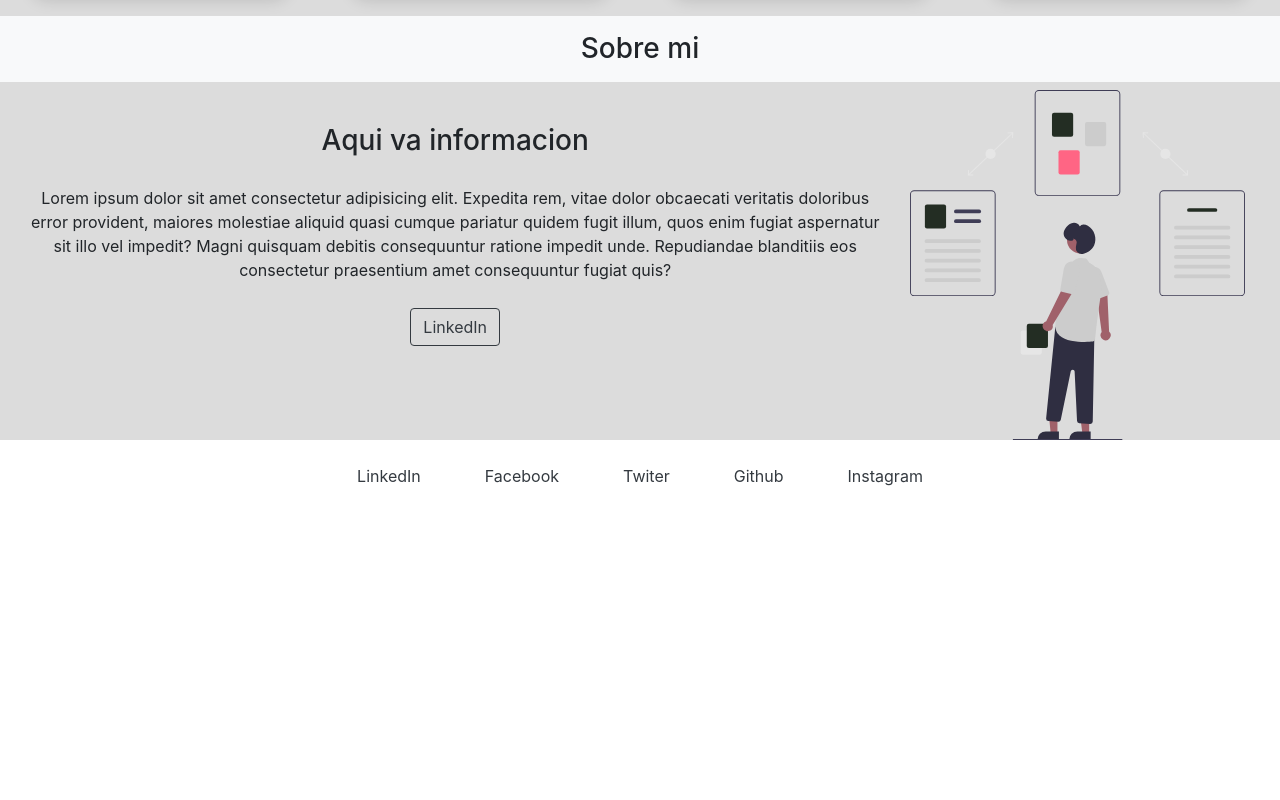
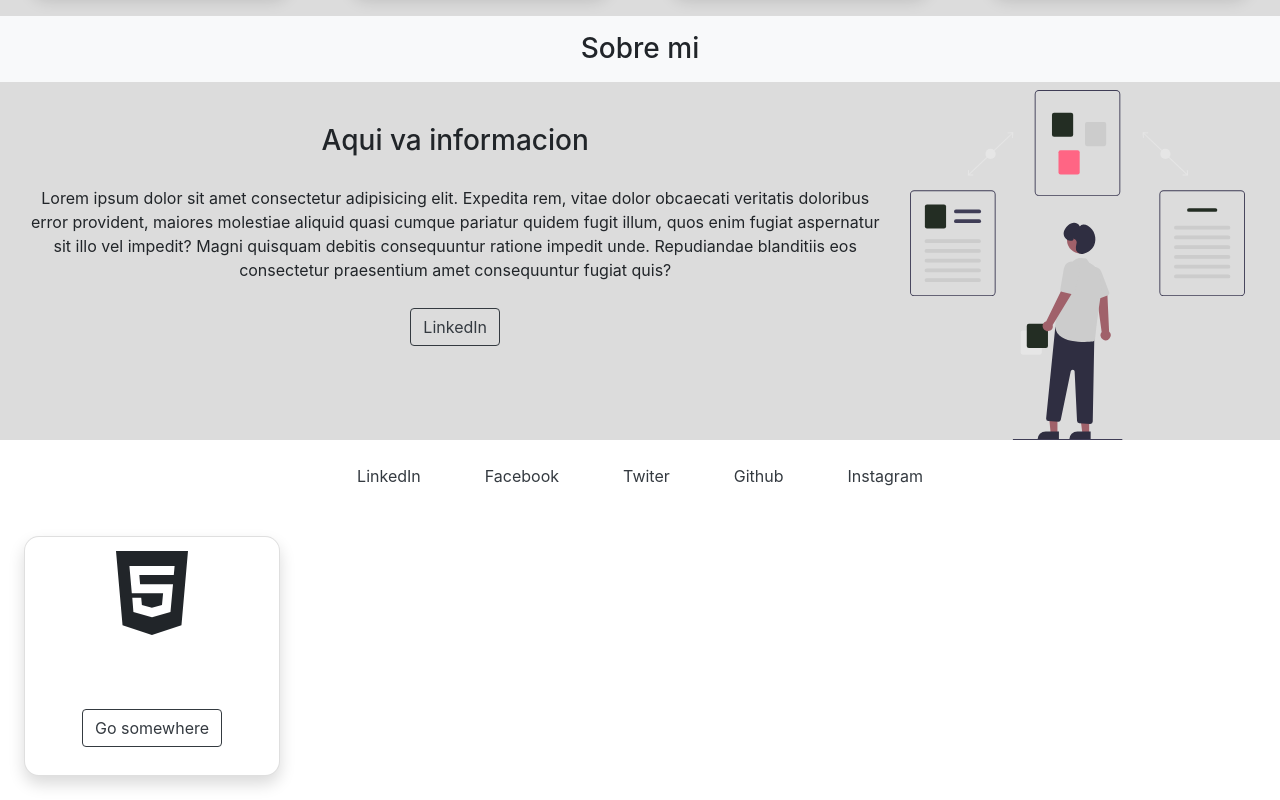
Before and after one commit to gustavo-se/portfolio, a React (Create React App) app: page / in a window 1280 px wide. Shown: the part 1702-2502 px from the top of the page. Before the commit the page ends 2214 px from the top, so only its background shows below. Built offline with nearby package versions, Linux system fonts and the light colour scheme.

Commit message:
modificado codigo de la seccion conocimientos

```diff
--- a/src/App.js
+++ b/src/App.js
@@ -1,12 +1,14 @@
 import React from 'react';
 import 'bootstrap/dist/css/bootstrap.min.css';
 import Portfolio from './Portfolio'
-
-
+import TarjetasConocimientos from './TarjetasConocimientos'
+import {faHtml5} from '@fortawesome/free-brands-svg-icons'
 function App() {
   return (
     <div className="App ">
       <Portfolio />
+      <TarjetasConocimientos icono={faHtml5}/>
+      {console.log(faHtml5)}
     </div>
   );
 }
--- a/src/Conocimientos.jsx
+++ b/src/Conocimientos.jsx
@@ -1,16 +1,44 @@
 import React from 'react';
 import TarjetasConocimientos from './TarjetasConocimientos';
 import {faHtml5, faCss3Alt, faJsSquare, faSass, faGitSquare, faReact,faPython} from '@fortawesome/free-brands-svg-icons'
+
+const conocimientos = [
+{'title':'HTML5',
+ 'color':'#F16529',
+ 'icono': faHtml5,
+ 'description':'Conocimientos de HTML5'},
+{'title':'CCS3',
+ 'color': '#264de4',
+ 'icono': faCss3Alt,
+ 'description' : 'Modelo de cajas, Positions, Flexbox, CSS Grid'},
+{'title':'Javascript',
+ 'color':'#F0DB4F',
+ 'icono':faJsSquare,
+ 'description':'Variables, Arrays, Objetos, Funciones. Estructuras de control. Consumo de APIS externas'},
+{'title':'Sass',
+ 'color':'#CD6799',
+ 'icono':faSass,
+ 'description':'Variables, Mixins, Extends, Anidamiento'},
+{'title':'Git',
+ 'color':'#f1502f',
+ 'icono':faGitSquare,
+ 'description':'Git clone, git add, git commit, git add, git push, git pull'},
+{'title':'React',
+'color':'#61DBFB',
+'icono':faReact,
+'description':'Sintaxis JSX, componentes y eventos'},
+{'title':'Python',
+ 'color':'#4B8BBE',
+ 'icono':faPython,
+ 'description':'Variables, Arrays, Objetos, Funciones. Estructuras de control'},
+{'title':'Django',
+'color':'#092E20',
+'icono':faPython,
+'description':'Uso del framework de python para la creacion de paginas web'}]
+
 const Conocimientos = ()=>(
     <div className="conocimientos d-flex justify-content-around flex-wrap">
-        <TarjetasConocimientos title='HTML5' color='#F16529' icono= {faHtml5} description='Conocimientos de HTML5'/>
-        <TarjetasConocimientos title='CCS3' color= '#264de4' icono= {faCss3Alt} description = 'Modelo de cajas, Positions, Flexbox, CSS Grid' />
-        <TarjetasConocimientos title='Javascript' color='#F0DB4F' icono={faJsSquare}description='Variables, Arrays, Objetos, Funciones. Estructuras de control. Consumo de APIS externas'/>
-        <TarjetasConocimientos title='Sass' color='#CD6799' icono={faSass} description='Variables, Mixins, Extends, Anidamiento'/>
-        <TarjetasConocimientos title='Git' color='#f1502f' icono={faGitSquare} description='Git clone, git add, git commit, git add, git push, git pull' enlace='https://github.com/gustavo-se'/>
-        <TarjetasConocimientos title='React' color='#61DBFB' icono={faReact} description='Sintaxis JSX, componentes y eventos'/>
-        <TarjetasConocimientos title='Python' color='#4B8BBE' icono={faPython} description='Variables, Arrays, Objetos, Funciones. Estructuras de control'/>
-        <TarjetasConocimientos title='Django' color='#092E20' icono={faPython} description='Uso del framework de python para la creacion de paginas web'/>
+        {conocimientos.map(c => <TarjetasConocimientos title={c.title} color={c.color} icono={c.icono} description={c.description} />)}
     </div>
 )
 export default Conocimientos;
--- a/src/TarjetasConocimientos.jsx
+++ b/src/TarjetasConocimientos.jsx
@@ -2,15 +2,15 @@ import React from 'react';
 import './Tarjetaconocimiento.css'
 import { FontAwesomeIcon } from '@fortawesome/react-fontawesome'
 
-const TarjetasConocimientos = props =>(
-    <div class="card text-center m-4 p-2 shadow">
+const TarjetasConocimientos = props=>(
+    <div className="card text-center m-4 p-2 shadow">
       <div className="encabezado d-flex justify-content-center">
-    <FontAwesomeIcon icon={props.icono} size="6x" color={props.color}/>
+     <FontAwesomeIcon icon={props.icono} size="6x" color={props.color}/>
     </div>
-    <div class="card-body ">
-      <h5 class="card-title h2"><span>{props.title}</span></h5>
-      <p class="card-text">{props.description}</p>
-      <a href={props.enlace} class="btn btn-outline-dark" target='_blank'>Go somewhere</a>
+    <div className="card-body ">
+      <h5 className="card-title h2">{props.title}</h5>
+      <p className="card-text">{props.description}</p>
+      <a href='...' className="btn btn-outline-dark">Go somewhere</a>
     </div>
   </div>
 )
```
